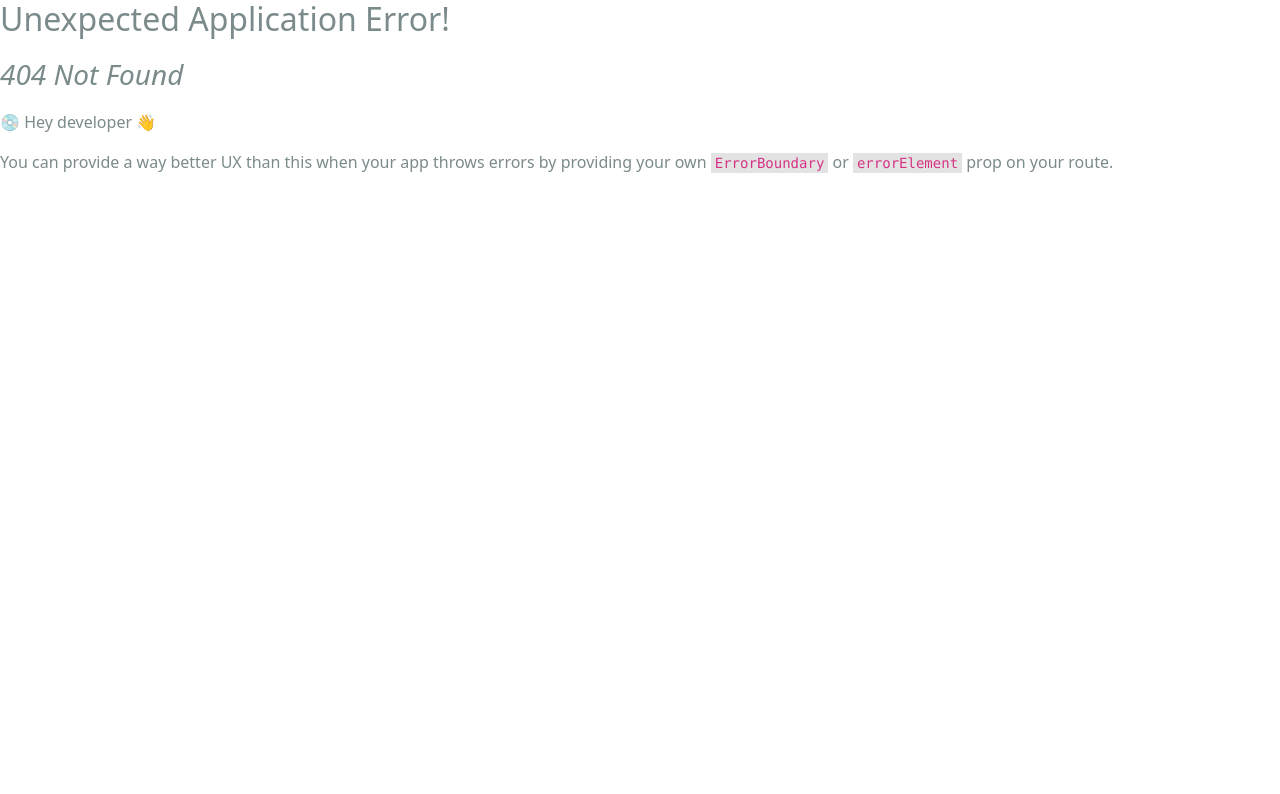
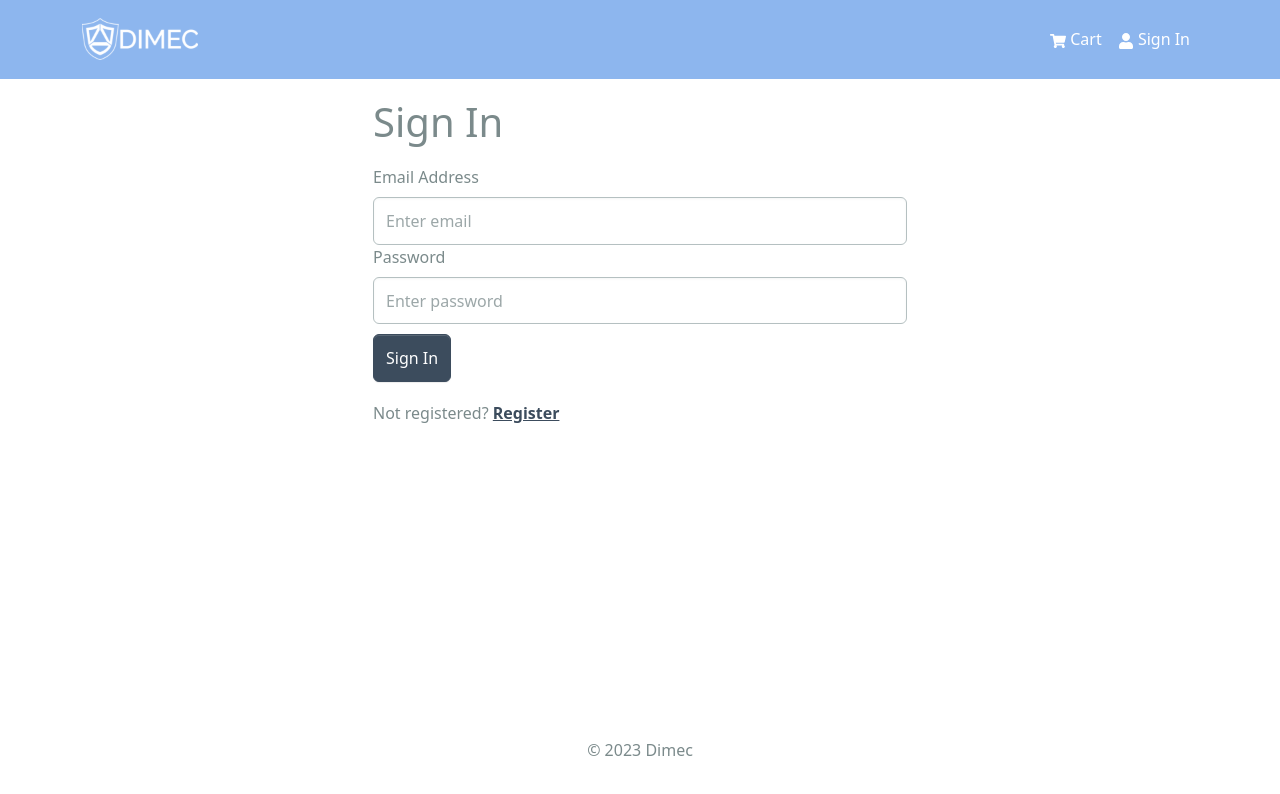
Before and after one commit to kblovett/vite-proshop-v2, a React (Create React App) app in the folder frontend/: page /login in a window 1280 px wide. Before the commit this address had no page. Shown: the top 794 px of the page. Built offline with nearby package versions, Linux system fonts and the light colour scheme.

Commit message:
catching up

```diff
--- /dev/null
+++ b/frontend/src/components/FormContainer.jsx
@@ -0,0 +1,17 @@
+import React from 'react';
+
+import { Container, Row, Col } from 'react-bootstrap';
+
+const FormContainer = ({ children }) => {
+  return (
+    <Container>
+      <Row className='justify-content-md-center'>
+        <Col xs={12} md={6}>
+          {children}
+        </Col>
+      </Row>
+    </Container>
+  );
+};
+
+export { FormContainer };
--- a/frontend/src/components/index.js
+++ b/frontend/src/components/index.js
@@ -4,3 +4,4 @@
 export * from './Rating';
 export * from './Loader';
 export * from './Message';
+export * from './FormContainer';
--- a/frontend/src/index.js
+++ b/frontend/src/index.js
@@ -11,7 +11,7 @@
 import store from './store';
 
 import App from './App';
-import { HomeScreen, ProductScreen, CartScreen } from './screens';
+import { HomeScreen, LoginScreen, ProductScreen, CartScreen } from './screens';
 
 import './assets/styles/bootstrap.custom.css';
 import './assets/styles/index.css';
@@ -22,6 +22,7 @@
   createRoutesFromElements(
     <Route path='/' element={<App />}>
       <Route index={true} path='/' element={<HomeScreen />} />
+      <Route path='/login' element={<LoginScreen />} />
       <Route path='/product/:id' element={<ProductScreen />} />
       <Route path='/cart' element={<CartScreen />} />
     </Route>
--- /dev/null
+++ b/frontend/src/screens/LoginScreen.jsx
@@ -0,0 +1,55 @@
+import React, { useState } from 'react';
+import { Link } from 'react-router-dom';
+
+import { Form, Button, Row, Col } from 'react-bootstrap';
+
+import { FormContainer } from '../components';
+
+const LoginScreen = () => {
+  const [email, setEmail] = useState('');
+  const [password, setPassword] = useState('');
+
+  const submitHandler = (e) => {
+    e.preventDefault();
+    console.log('submit');
+  };
+
+  return (
+    <FormContainer>
+      <h1>Sign In</h1>
+      <Form onSubmit={submitHandler}>
+        <Form.Group controlId='email'>
+          <Form.Label>Email Address</Form.Label>
+          <Form.Control
+            type='email'
+            placeholder='Enter email'
+            value={email}
+            onChange={(e) => setEmail(e.target.value)}
+          ></Form.Control>
+        </Form.Group>
+        <Form.Group controlId='password'>
+          <Form.Label>Password</Form.Label>
+          <Form.Control
+            type='password'
+            placeholder='Enter password'
+            value={password}
+            onChange={(e) => setPassword(e.target.value)}
+          ></Form.Control>
+        </Form.Group>
+        <Button type='submit' variant='primary' className='mt-2'>
+          Sign In
+        </Button>
+      </Form>
+      <Row className='py-3'>
+        <Col>
+          Not registered?{' '}
+          <Link to='/register'>
+            <strong>Register</strong>
+          </Link>
+        </Col>
+      </Row>
+    </FormContainer>
+  );
+};
+
+export { LoginScreen };
--- a/frontend/src/screens/index.js
+++ b/frontend/src/screens/index.js
@@ -1,3 +1,4 @@
 export * from './HomeScreen';
+export * from './LoginScreen';
 export * from './ProductScreen';
 export * from './CartScreen';
--- /dev/null
+++ b/frontend/src/slices/authSlice.js
@@ -0,0 +1,20 @@
+import { createSlice } from '@reduxjs/toolkit';
+
+const initialState = {
+  userInfo: localStorage.getItem('userInfo')
+    ? JSON.parse(localStorage.getItem('userInfo'))
+    : null,
+};
+
+export const authSlice = createSlice({
+  name: 'auth',
+  initialState,
+  reducers: {
+    setCredentials: (state, action) => {
+      state.userInfo = action.payload;
+      localStorage.setItem('userInfo', JSON.stringify(action.payload));
+    },
+  },
+});
+
+export const { setCredentials } = authSlice.actions;
--- a/frontend/src/slices/index.js
+++ b/frontend/src/slices/index.js
@@ -1,3 +1,5 @@
 export * from './apiSlice';
+export * from './authSlice';
+export * from './userSlice';
 export * from './productSlice';
 export * from './cartSlice';
--- /dev/null
+++ b/frontend/src/slices/userSlice.js
@@ -0,0 +1,17 @@
+import { USERS_URL } from '../constants';
+import { apiSlice } from './apiSlice';
+
+export const userApiSlice = apiSlice.injectEndpoints({
+  endpoints: (builder) => ({
+    login: builder.mutation({
+      query: (data) => ({
+        url: `${USERS_URL}/auth`,
+        method: 'POST',
+        body: data,
+      }),
+      keepUnusedDataFor: 5,
+    }),
+  }),
+});
+
+export const { useLoginMutation } = userApiSlice;
--- a/frontend/src/store.js
+++ b/frontend/src/store.js
@@ -1,10 +1,11 @@
 import { configureStore } from '@reduxjs/toolkit';
 
-import { apiSlice, cartSlice } from './slices';
+import { apiSlice, authSlice, cartSlice } from './slices';
 
 const store = configureStore({
   reducer: {
     [apiSlice.reducerPath]: apiSlice.reducer,
+    auth: authSlice.reducer,
     cart: cartSlice.reducer,
   },
   middleware: (getDefaultMiddleware) =>
```
Also changed, not shown: 1 other file (tests, documents, lock files or other folders).
